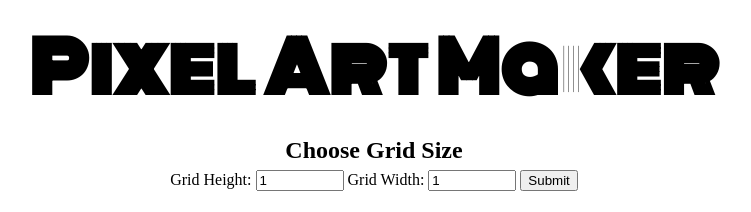
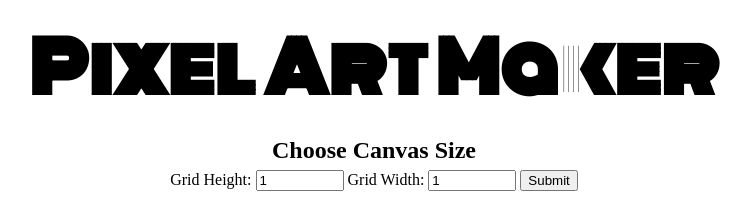
Before and after one commit to Shane-Lester99/Pixel-Art, a plain HTML site: page index.html in a window 1280 px wide. Shown: the top 212 px of the page, without its empty margins (266-1017 px from the left). Drawn offline with Linux system fonts and the light colour scheme.

Commit message:
Update UI to say 'canvas size' instead of 'grid size'

```diff
--- a/index.html
+++ b/index.html
@@ -23,7 +23,7 @@ Description: html file to be used in 'Pixel Art Maker' project. The html was
 <body>
     <h1>Pixel Art Maker</h1>
 
-    <h2>Choose Grid Size</h2>
+    <h2>Choose Canvas Size</h2>
     <form id="sizePicker">
         Grid Height:
         <input type="number" id="inputHeight" name="height" min="1" value="1"> Grid Width:
```
